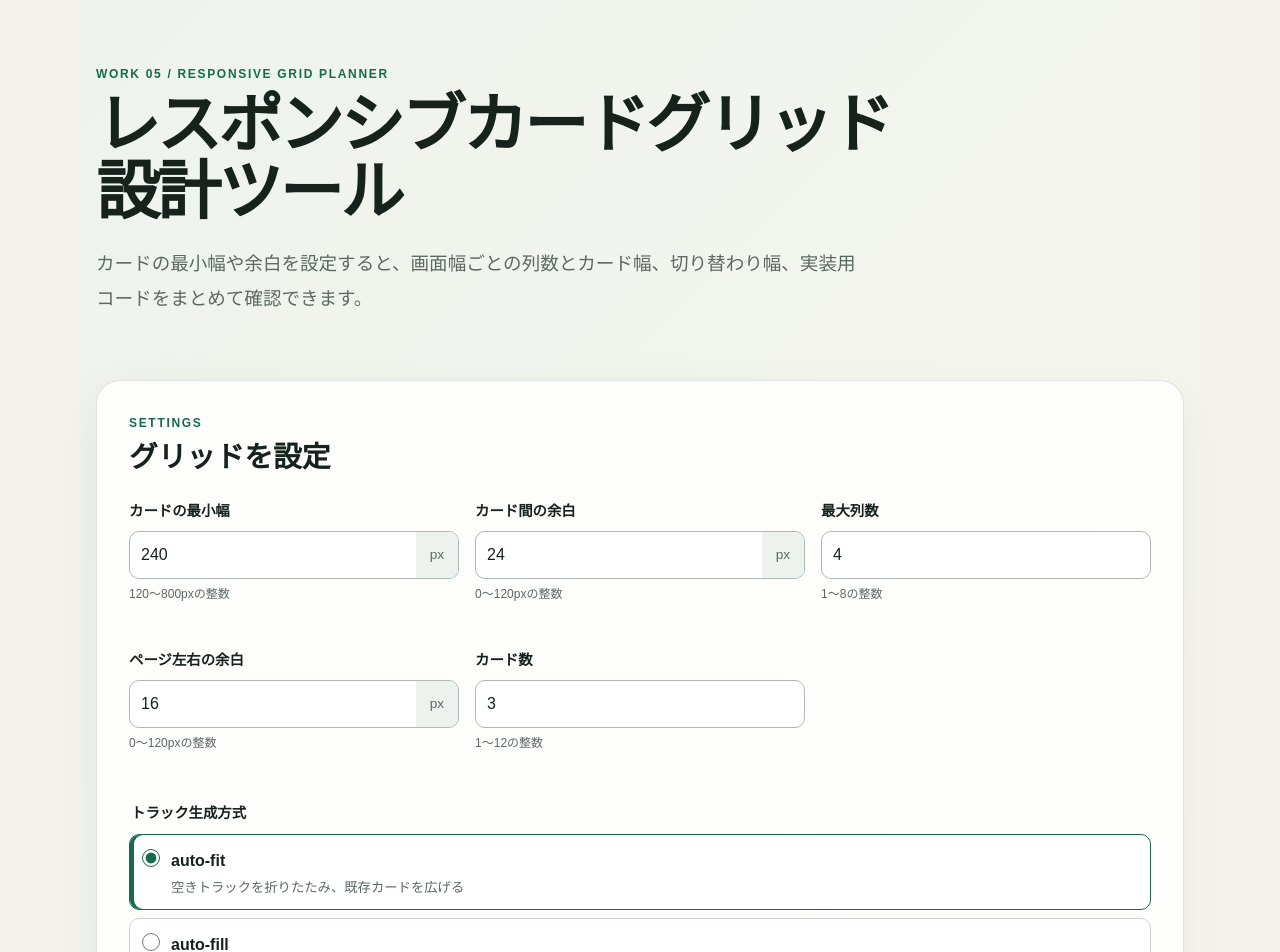
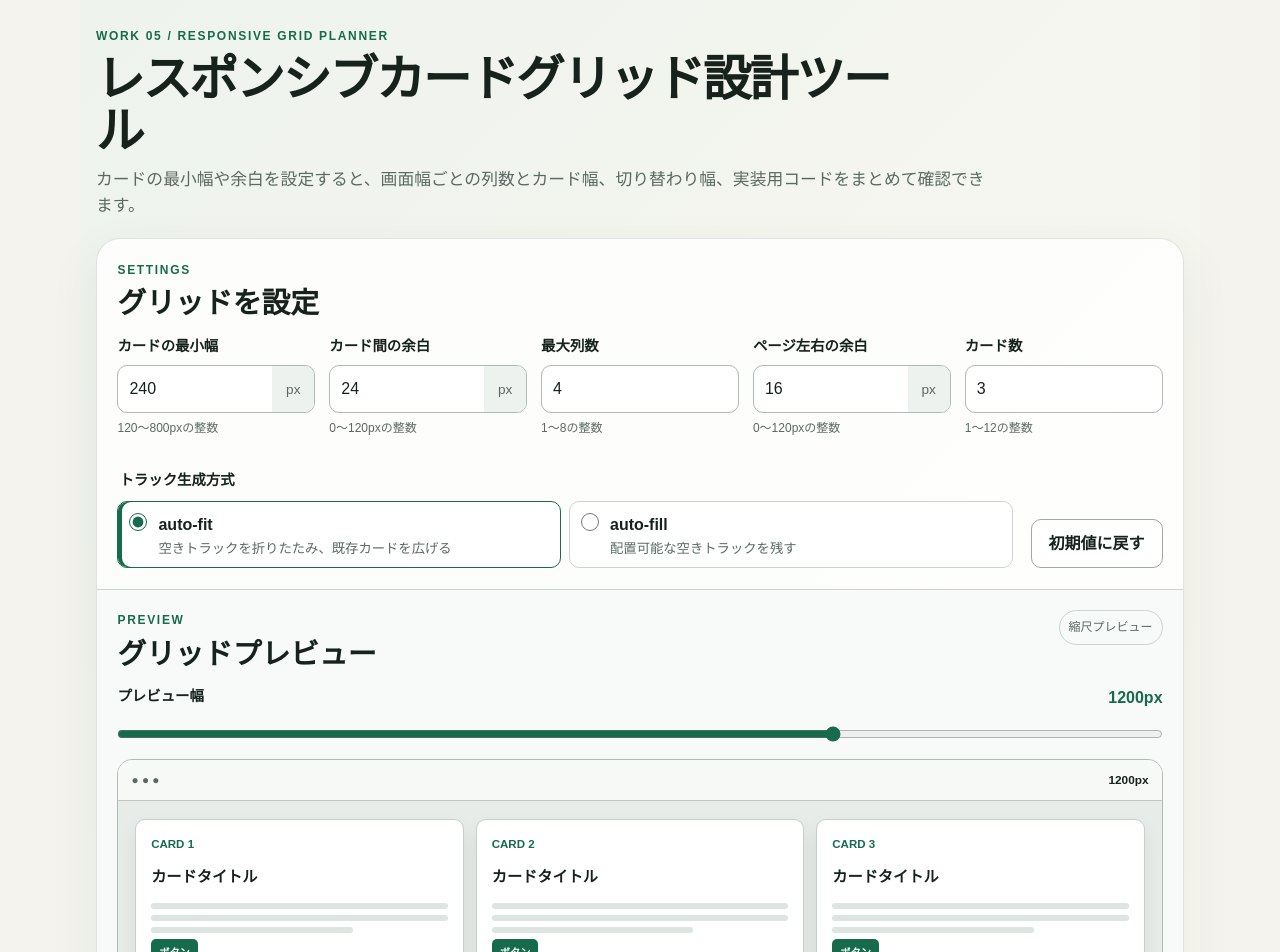
Before and after one commit to o96ra244/ai-build-challenge, a Next.js app: page /works/05-responsive-grid-planner in a window 1280 px wide. Shown: the top 952 px of the page. Built offline with nearby package versions, Linux system fonts and the light colour scheme.

Commit message:
fix: bring grid preview into initial viewport

```diff
--- a/app/works/05-responsive-grid-planner/ResponsiveGridPlanner.tsx
+++ b/app/works/05-responsive-grid-planner/ResponsiveGridPlanner.tsx
@@ -113,7 +113,7 @@ export function ResponsiveGridPlanner() {
 
   return (
     <>
-      <div className={styles.workspace}>
+      <section className={styles.workspace} aria-label="グリッド設計ワークスペース">
         <section className={styles.settingsPanel} aria-labelledby="settings-title">
           <p className={styles.sectionTag}>SETTINGS</p>
           <h2 id="settings-title">グリッドを設定</h2>
@@ -130,6 +130,7 @@ export function ResponsiveGridPlanner() {
               ))}
             </div>
 
+            <div className={styles.controlRow}>
               <fieldset className={styles.modeFieldset}>
                 <legend>トラック生成方式</legend>
                 <div className={styles.modeOptions}>
@@ -146,6 +147,7 @@ export function ResponsiveGridPlanner() {
 
               <div className={styles.actions}>
                 <button className={styles.secondaryButton} onClick={reset} type="button">初期値に戻す</button>
+              </div>
             </div>
           </div>
         </section>
@@ -175,7 +177,7 @@ export function ResponsiveGridPlanner() {
           </div>
           <p className={styles.previewCaption}>{result.trackCount}列・カード幅 {formatNumber(result.cardWidth)}px{result.emptyTrackCount > 0 ? `・空きトラック ${result.emptyTrackCount}` : ""}</p>
         </section>
-      </div>
+      </section>
 
       <section className={styles.results} aria-labelledby="result-title">
         <p className={styles.sectionTag}>RESULT</p>
--- a/app/works/05-responsive-grid-planner/page.module.css
+++ b/app/works/05-responsive-grid-planner/page.module.css
@@ -6,22 +6,23 @@
   --accent: #176b4d;
   --accent-dark: #0d4934;
   min-height: 100vh;
-  padding: clamp(24px, 5vw, 72px) max(16px, calc((100vw - 1280px) / 2));
+  padding: clamp(20px, 2vw, 28px) max(16px, calc((100vw - 1280px) / 2));
   color: var(--ink);
   background: linear-gradient(135deg, #eef3ed 0%, #faf8f0 52%, #edf4f2 100%);
 }
 
-.header { max-width: 900px; margin-bottom: clamp(32px, 5vw, 64px); }
+.header { max-width: 900px; margin-bottom: clamp(18px, 1.5vw, 20px); }
 .eyebrow, .sectionTag { margin: 0 0 8px; color: var(--accent); font-size: .75rem; font-weight: 800; letter-spacing: .14em; }
-.header h1 { max-width: 820px; margin: 0; font-size: clamp(2.1rem, 5vw, 4.6rem); line-height: 1.04; letter-spacing: -.045em; }
-.lead { max-width: 760px; margin: 22px 0 0; color: var(--muted); font-size: clamp(1rem, 2vw, 1.16rem); line-height: 1.85; }
+.header h1 { max-width: 820px; margin: 0; font-size: clamp(2rem, 3.8vw, 3.35rem); line-height: 1.06; letter-spacing: -.04em; }
+.lead { max-width: 900px; margin: 10px 0 0; color: var(--muted); font-size: clamp(1rem, 1.4vw, 1.05rem); line-height: 1.55; }
 
-.workspace { display: grid; grid-template-columns: minmax(0, 1fr); gap: 24px; align-items: start; }
-.settingsPanel, .previewPanel, .results, .breakpoints, .codeSection, .notes { border: 1px solid rgba(23, 34, 29, .12); border-radius: 24px; background: rgba(255,255,255,.82); box-shadow: 0 18px 50px rgba(35, 64, 50, .08); }
-.settingsPanel, .previewPanel { padding: clamp(20px, 3vw, 32px); }
+.workspace, .results, .breakpoints, .codeSection, .notes { border: 1px solid rgba(23, 34, 29, .12); border-radius: 24px; background: rgba(255,255,255,.82); box-shadow: 0 18px 50px rgba(35, 64, 50, .08); }
+.workspace { display: grid; grid-template-columns: minmax(0, 1fr); gap: 0; overflow: hidden; }
+.settingsPanel, .previewPanel { min-width: 0; padding: clamp(18px, 1.6vw, 22px); }
+.previewPanel { border-top: 1px solid var(--line); background: rgba(247, 250, 248, .72); }
 .settingsPanel h2, .previewPanel h2, .results h2, .breakpoints h2, .codeSection h2, .notes h2 { margin: 0; font-size: clamp(1.35rem, 2.4vw, 1.8rem); }
-.form { max-width: 1040px; margin-top: 26px; }
-.fieldGrid { display: grid; grid-template-columns: repeat(3, minmax(0, 1fr)); gap: 4px 16px; }
+.form { margin-top: 14px; }
+.fieldGrid { display: grid; grid-template-columns: repeat(5, minmax(0, 1fr)); gap: 4px 14px; }
 .field { min-width: 0; }
 .field label, .rangeField label { display: block; margin-bottom: 7px; font-size: .9rem; font-weight: 750; }
 .inputWithUnit { display: flex; align-items: center; overflow: hidden; border: 1px solid #aebbb4; border-radius: 10px; background: #fff; }
@@ -29,32 +30,33 @@
 .inputWithUnit input { min-width: 0; width: 100%; height: 46px; padding: 0 11px; border: 0; outline: 0; color: var(--ink); background: transparent; font: inherit; font-variant-numeric: tabular-nums; }
 .inputWithUnit span { align-self: stretch; display: grid; place-items: center; min-width: 42px; color: var(--muted); background: #edf2ee; font-size: .85rem; }
 .fieldHint { margin: 5px 0 0; color: var(--muted); font-size: .75rem; }
-.error { min-height: 36px; margin: 4px 0 0; color: #9e2a22; font-size: .77rem; line-height: 1.35; }
-.modeFieldset { margin: 8px 0 0; padding: 0; border: 0; }
+.error { min-height: 24px; margin: 3px 0 0; color: #9e2a22; font-size: .74rem; line-height: 1.3; }
+.controlRow { display: grid; grid-template-columns: minmax(0, 1fr) auto; gap: 18px; align-items: end; margin-top: 2px; }
+.modeFieldset { min-width: 0; margin: 0; padding: 0; border: 0; }
 .modeFieldset legend { margin-bottom: 9px; font-size: .9rem; font-weight: 750; }
-.modeOptions { display: grid; gap: 8px; }
-.modeOptions label { display: grid; grid-template-columns: 20px 1fr; gap: 9px; align-items: start; padding: 12px; border: 1px solid var(--line); border-radius: 10px; background: #fff; cursor: pointer; }
+.modeOptions { display: grid; grid-template-columns: repeat(2, minmax(0, 1fr)); gap: 8px; }
+.modeOptions label { display: grid; grid-template-columns: 20px 1fr; gap: 9px; align-items: start; min-height: 64px; padding: 9px 11px; border: 1px solid var(--line); border-radius: 10px; background: #fff; cursor: pointer; }
 .modeOptions label:has(input:checked) { border-color: var(--accent); box-shadow: inset 4px 0 var(--accent); }
 .modeOptions input { width: 18px; height: 18px; margin: 2px 0 0; accent-color: var(--accent); }
 .modeOptions span, .modeOptions small { display: block; }
-.modeOptions small { margin-top: 3px; color: var(--muted); line-height: 1.45; }
-.actions { display: flex; gap: 10px; margin-top: 20px; }
+.modeOptions small { margin-top: 2px; color: var(--muted); line-height: 1.35; }
+.actions { display: flex; gap: 10px; }
 .actions button, .codeHeading button { min-height: 46px; padding: 10px 17px; border-radius: 10px; font: inherit; font-weight: 750; cursor: pointer; }
 .secondaryButton { border: 1px solid #9eaaa4; color: var(--ink); background: #fff; }
 
-.previewPanel { min-width: 0; min-height: 650px; }
+.previewPanel { min-height: 440px; }
 .previewHeading, .codeHeading { display: flex; align-items: flex-start; justify-content: space-between; gap: 16px; }
 .previewHeading > span { padding: 6px 9px; border: 1px solid var(--line); border-radius: 99px; color: var(--muted); background: #f7faf8; font-size: .75rem; white-space: nowrap; }
-.rangeField { margin-top: 25px; }
+.rangeField { margin-top: 14px; }
 .rangeField > div { display: flex; justify-content: space-between; gap: 12px; }
 .rangeField output { color: var(--accent); font-weight: 800; font-variant-numeric: tabular-nums; }
-.rangeField input { width: 100%; height: 32px; margin: 3px 0 14px; accent-color: var(--accent); cursor: pointer; }
+.rangeField input { width: 100%; height: 32px; margin: 2px 0 9px; accent-color: var(--accent); cursor: pointer; }
 .browserFrame { overflow: hidden; border: 1px solid #aebbb4; border-radius: 15px; background: #e7ece8; }
 .browserBar { display: flex; justify-content: space-between; gap: 12px; padding: 10px 13px; border-bottom: 1px solid #bdc8c2; color: var(--muted); background: #f7f9f7; font-size: .74rem; }
 .browserBar strong { color: var(--ink); font-variant-numeric: tabular-nums; }
-.previewViewport { min-height: 430px; padding-block: 22px; }
+.previewViewport { min-height: 310px; padding-block: 18px; }
 .cardGrid { display: grid; align-items: stretch; width: 100%; }
-.previewCard, .emptyTrack { min-width: 0; min-height: 180px; padding: clamp(8px, 1.4vw, 15px); border-radius: 10px; background: #fff; }
+.previewCard, .emptyTrack { min-width: 0; min-height: 150px; padding: clamp(8px, 1.4vw, 15px); border-radius: 10px; background: #fff; }
 .previewCard { display: flex; flex-direction: column; border: 1px solid #c6d0ca; box-shadow: 0 8px 18px rgba(23,34,29,.07); }
 .previewCard span { color: var(--accent); font-size: clamp(.55rem, 1vw, .72rem); font-weight: 800; text-transform: uppercase; }
 .previewCard strong { overflow-wrap: anywhere; margin: 9px 0 14px; font-size: clamp(.65rem, 1.2vw, .95rem); }
@@ -95,21 +97,26 @@
 
 .page :is(button, input, a, pre):focus-visible { outline: 3px solid #f1a53b; outline-offset: 3px; }
 
-@media (max-width: 920px) {
+@media (max-width: 1100px) {
+  .fieldGrid { grid-template-columns: repeat(3, minmax(0, 1fr)); }
+  .metrics { grid-template-columns: repeat(3, minmax(0, 1fr)); }
+}
+
+@media (max-width: 760px) {
   .fieldGrid { grid-template-columns: repeat(2, minmax(0, 1fr)); }
-  .previewPanel { min-height: 620px; }
-  .metrics { grid-template-columns: repeat(3, minmax(0, 1fr)); }
+  .controlRow { grid-template-columns: minmax(0, 1fr); }
 }
 
 @media (max-width: 560px) {
   .page { padding-inline: 14px; }
-  .settingsPanel, .previewPanel, .results, .breakpoints, .codeSection, .notes { border-radius: 17px; }
+  .workspace, .results, .breakpoints, .codeSection, .notes { border-radius: 17px; }
   .fieldGrid, .codeGrid { grid-template-columns: 1fr; }
+  .modeOptions { grid-template-columns: 1fr; }
   .actions { flex-direction: column; }
   .metrics { grid-template-columns: repeat(2, minmax(0, 1fr)); }
   .modeExplanation { grid-template-columns: 1fr; gap: 5px; }
-  .previewPanel { min-height: 590px; }
-  .previewViewport { min-height: 390px; padding-block: 16px; }
+  .previewPanel { min-height: 500px; }
+  .previewViewport { min-height: 350px; padding-block: 16px; }
   .previewCard, .emptyTrack { min-height: 150px; padding: 7px; }
   .previewCard strong { margin-block: 7px 10px; }
   .codePanel pre { min-height: 260px; }
```
Also changed, not shown: 1 other file (tests, documents, lock files or other folders). Lines whose indentation alone changed are shown as unchanged.
